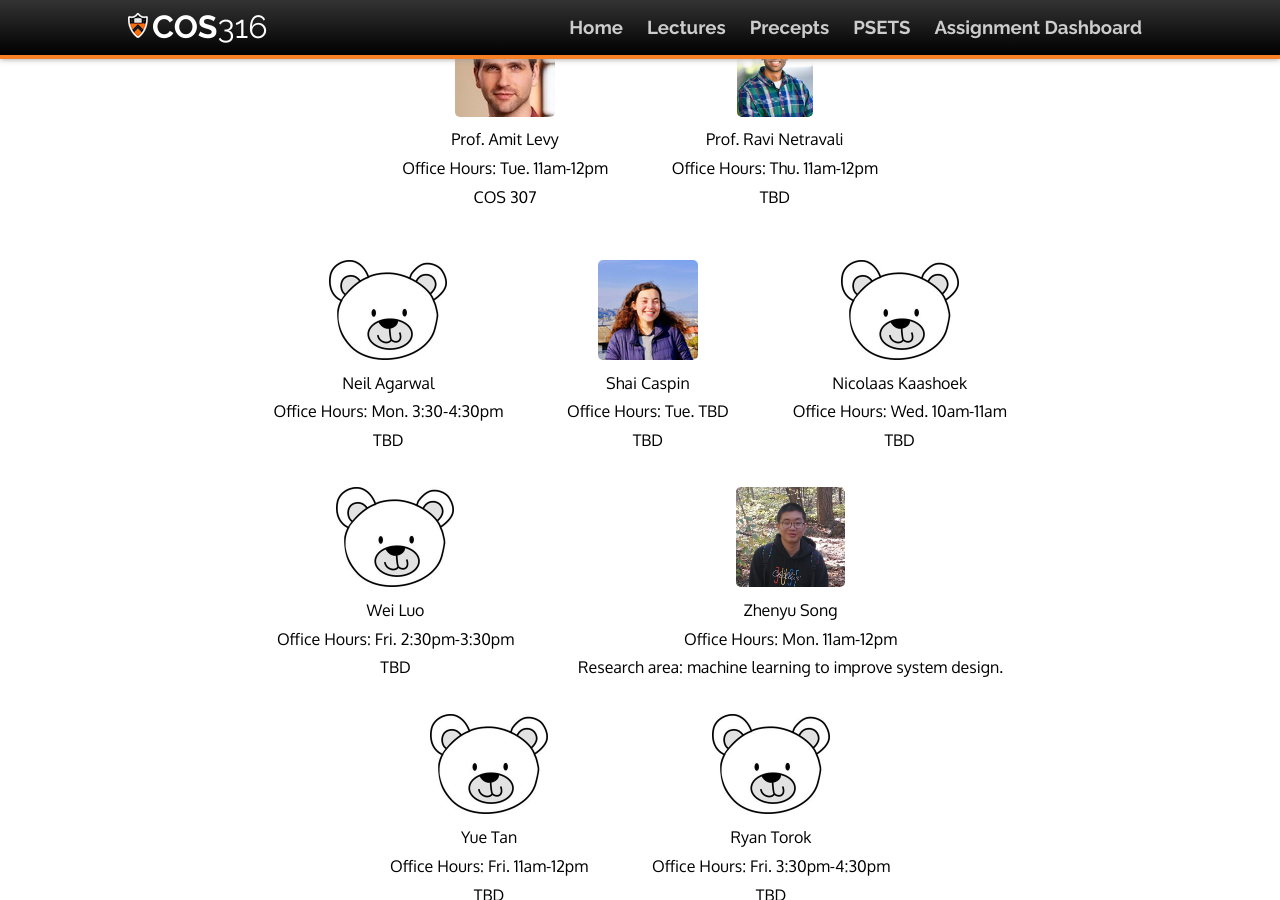
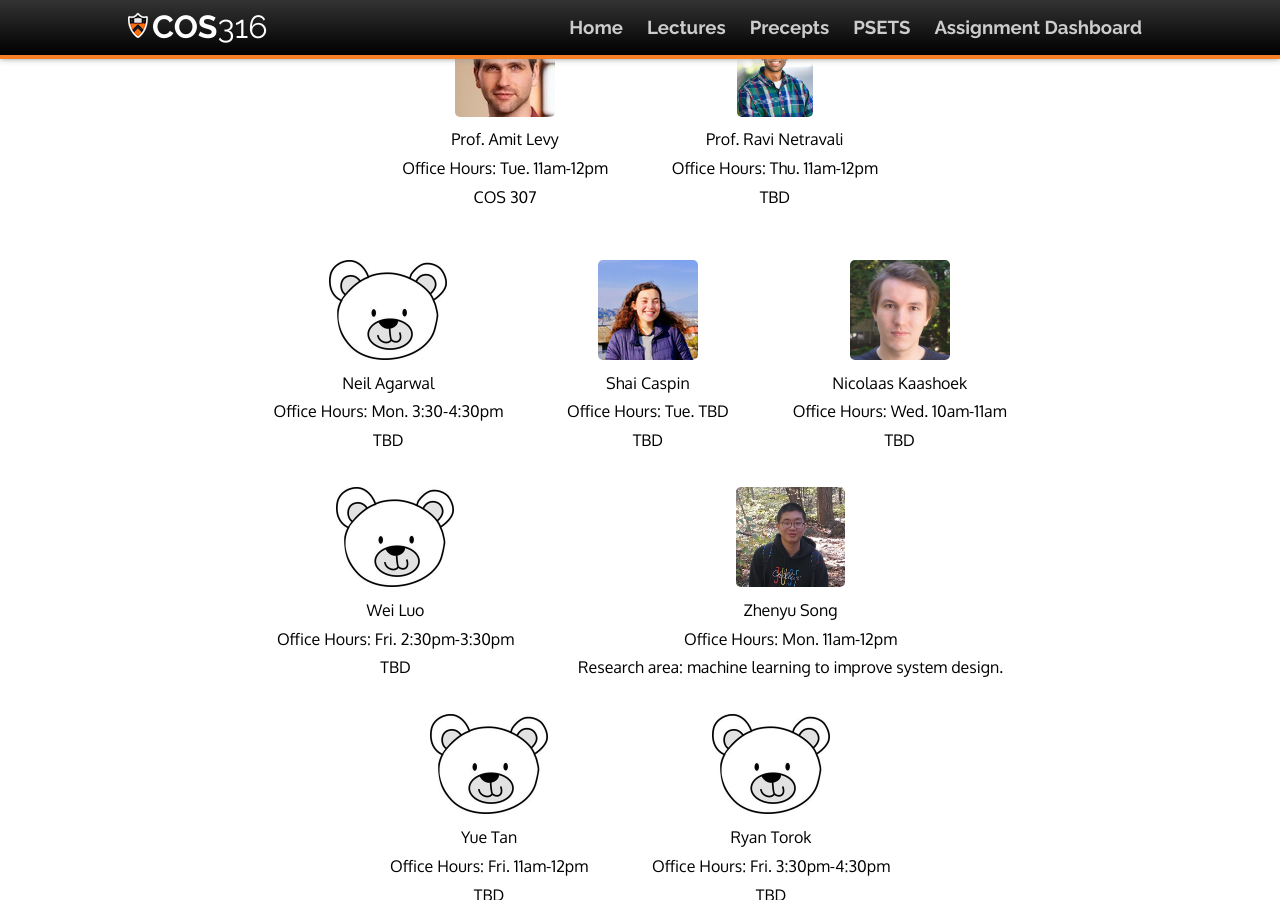
Before and after one commit to cos316/cos316-web, a Jekyll site: the page built from index.md, in a window 1280 px wide and 900 px high, scrolled down 653 px. Built offline with Jekyll 4.4.1, drawn with Linux system fonts in a browser that asks for light colours; nearby versions of some CDN libraries.

Commit message:
Added nick picture

```diff
--- a/index.md
+++ b/index.md
@@ -61,7 +61,7 @@ Office Hours:
 Tue. TBD\
 TBD
 
-* ![](images/staff/nobody.jpg)\
+* ![](images/staff/nick-kaashoek.jpg)\
 Nicolaas Kaashoek\
 Office Hours:
 Wed. 10am-11am\
```
Also changed, not shown: images/staff/nick-kaashoek.jpg (added).
